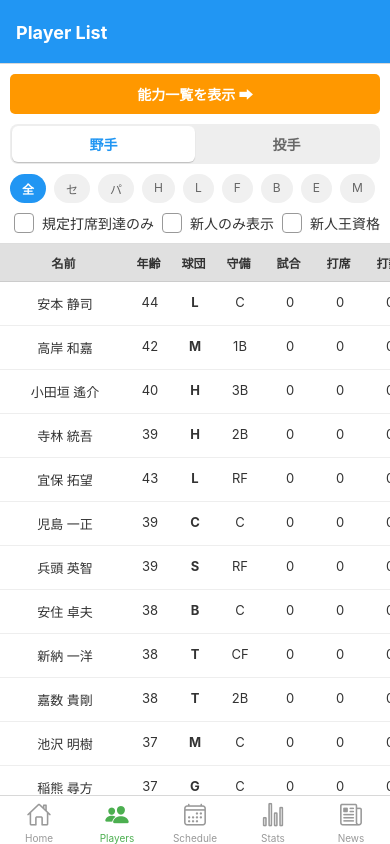
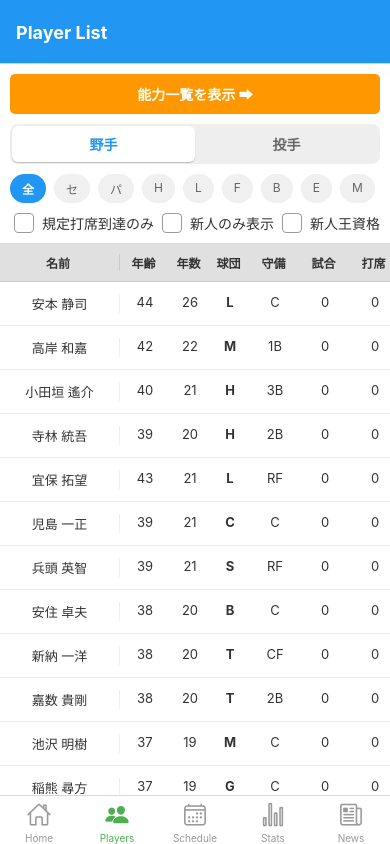
Before and after one commit to hasuximoto/penanto_baseball_game, a React Native app: screen /PlayersTab in a window 390 px wide. Built offline with nearby package versions, Linux system fonts and the light colour scheme.

Commit message:
年度表示

```diff
--- a/src/screens/PlayerListScreen.tsx
+++ b/src/screens/PlayerListScreen.tsx
@@ -1,5 +1,5 @@
 import React, { useState, useMemo, useCallback } from 'react';
-import { View, Text, FlatList, StyleSheet, ActivityIndicator, TouchableOpacity, ScrollView } from 'react-native';
+import { View, Text, FlatList, StyleSheet, ActivityIndicator, TouchableOpacity, ScrollView, Animated } from 'react-native';
 import { useFocusEffect, useNavigation } from '@react-navigation/native';
 import { dbManager } from '../services/databaseManager';
 import { Player, TeamId } from '../types';
@@ -28,6 +28,7 @@ export const PlayerListScreen = () => {
   const [showRookieOnly, setShowRookieOnly] = useState(false);
   const [showRookieEligibleOnly, setShowRookieEligibleOnly] = useState(false);
   const navigation = useNavigation();
+  const scrollX = React.useRef(new Animated.Value(0)).current;
 
   useFocusEffect(
     useCallback(() => {
@@ -37,7 +38,7 @@ export const PlayerListScreen = () => {
 
   const loadPlayers = async () => {
     try {
-      setLoading(true);
+      // setLoading(true); // 画面遷移戻り時に再レンダリングされてスクロール位置がリセットされるのを防ぐ
       const [playersData, teamsData] = await Promise.all([
         dbManager.getInitialPlayers(),
         dbManager.getInitialTeams()
@@ -147,9 +148,11 @@ export const PlayerListScreen = () => {
     return result;
   }, [players, teams, viewMode, selectedTeam, sortField, sortOrder, showRegulationOnly, showRookieOnly, showRookieEligibleOnly]);
 
-  const renderHeaderCell = (label: string, field: string, width: number) => (
+  const renderHeaderCell = (label: string, field: string, width: number) => {
+    const isSticky = field === 'name';
+    const cellContent = (
       <TouchableOpacity
-      style={[styles.headerCell, { width }]}
+        style={[styles.headerCell, { width }, isSticky ? { borderRightWidth: 1, borderRightColor: '#ccc' } : null]}
         onPress={() => handleSort(field)}
       >
         <Text style={[
@@ -161,10 +164,28 @@ export const PlayerListScreen = () => {
       </TouchableOpacity>
     );
 
+    if (isSticky) {
+      return (
+        <Animated.View
+          style={{
+            width,
+            zIndex: 100,
+            backgroundColor: '#e0e0e0',
+            transform: [{ translateX: scrollX }]
+          }}
+        >
+          {cellContent}
+        </Animated.View>
+      );
+    }
+    return cellContent;
+  };
+
   const renderBatterHeader = () => (
     <View style={styles.headerRow}>
       {renderHeaderCell('名前', 'name', 120)}
       {renderHeaderCell('年齢', 'age', 50)}
+      {renderHeaderCell('年数', 'experienceYears', 40)}
       {renderHeaderCell('球団', 'team', 40)}
       {renderHeaderCell('守備', 'position', 50)}
       {renderHeaderCell('試合', 'gamesPlayed', 50)}
@@ -198,6 +219,7 @@ export const PlayerListScreen = () => {
     <View style={styles.headerRow}>
       {renderHeaderCell('名前', 'name', 120)}
       {renderHeaderCell('年齢', 'age', 50)}
+      {renderHeaderCell('年数', 'experienceYears', 40)}
       {renderHeaderCell('球団', 'team', 40)}
       {renderHeaderCell('登板', 'gamesPitched', 50)}
       {renderHeaderCell('投球回', 'inningsPitched', 60)}
@@ -227,8 +249,18 @@ export const PlayerListScreen = () => {
       style={styles.row}
       onPress={() => (navigation as any).navigate('PlayerDetail', { player: item })}
     >
+      <Animated.View style={{
+        width: 120,
+        zIndex: 100,
+        backgroundColor: 'white',
+        borderRightWidth: 1,
+        borderRightColor: '#eee',
+        transform: [{ translateX: scrollX }]
+      }}>
         <Text style={[styles.cell, { width: 120 }]} numberOfLines={1}>{item.name}</Text>
+      </Animated.View>
       <Text style={[styles.cell, { width: 50 }]}>{item.age || 0}</Text>
+      <Text style={[styles.cell, { width: 40 }]}>{item.experienceYears || 0}</Text>
       <Text style={[styles.cell, { width: 40, fontWeight: 'bold' }]}>{item.team ? (TEAM_ABBREVIATIONS[item.team] || item.team.toUpperCase()) : ''}</Text>
       <Text style={[styles.cell, { width: 50 }]}>{item.position}</Text>
       <Text style={[styles.cell, { width: 50 }]}>{item.stats?.gamesPlayed || 0}</Text>
@@ -273,8 +305,18 @@ export const PlayerListScreen = () => {
         style={styles.row}
         onPress={() => (navigation as any).navigate('PlayerDetail', { player: item })}
       >
+        <Animated.View style={{
+          width: 120,
+          zIndex: 100,
+          backgroundColor: 'white',
+          borderRightWidth: 1,
+          borderRightColor: '#eee',
+          transform: [{ translateX: scrollX }]
+        }}>
           <Text style={[styles.cell, { width: 120 }]} numberOfLines={1}>{item.name}</Text>
+        </Animated.View>
         <Text style={[styles.cell, { width: 50 }]}>{item.age || 0}</Text>
+        <Text style={[styles.cell, { width: 40 }]}>{item.experienceYears || 0}</Text>
         <Text style={[styles.cell, { width: 40, fontWeight: 'bold' }]}>{item.team ? (TEAM_ABBREVIATIONS[item.team] || item.team.toUpperCase()) : ''}</Text>
         <Text style={[styles.cell, { width: 50 }]}>{item.stats?.gamesPitched || 0}</Text>
         <Text style={[styles.cell, { width: 60 }]}>{formatInnings(item.stats?.inningsPitched || 0)}</Text>
@@ -401,7 +443,14 @@ export const PlayerListScreen = () => {
       </View>
 
       {/* Table */}
-      <ScrollView horizontal>
+      <Animated.ScrollView
+        horizontal
+        onScroll={Animated.event(
+          [{ nativeEvent: { contentOffset: { x: scrollX } } }],
+          { useNativeDriver: true }
+        )}
+        scrollEventThrottle={16}
+      >
         <View>
           {viewMode === 'batter' ? renderBatterHeader() : renderPitcherHeader()}
           <FlatList
@@ -411,7 +460,7 @@ export const PlayerListScreen = () => {
             contentContainerStyle={{ paddingBottom: 20 }}
           />
         </View>
-      </ScrollView>
+      </Animated.ScrollView>
     </View>
   );
 };
@@ -527,7 +576,7 @@ const styles = StyleSheet.create({
     flexDirection: 'row',
     backgroundColor: '#e0e0e0',
     paddingVertical: 10,
-    paddingHorizontal: 5,
+    // paddingHorizontal: 5, // 左端固定のために削除
     borderBottomWidth: 1,
     borderBottomColor: '#ccc',
   },
@@ -547,7 +596,7 @@ const styles = StyleSheet.create({
     flexDirection: 'row',
     backgroundColor: 'white',
     paddingVertical: 12,
-    paddingHorizontal: 5,
+    // paddingHorizontal: 5, // 左端固定のために削除
     borderBottomWidth: 1,
     borderBottomColor: '#eee',
   },
```
Also changed, not shown: src/data/initialPlayers.json. Lines whose indentation alone changed are shown as unchanged.
